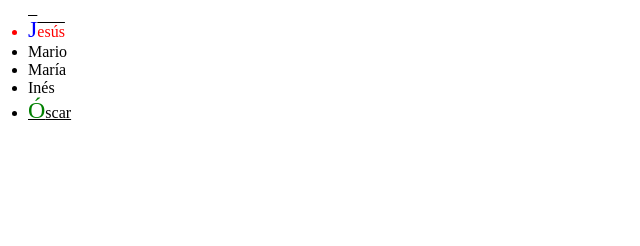
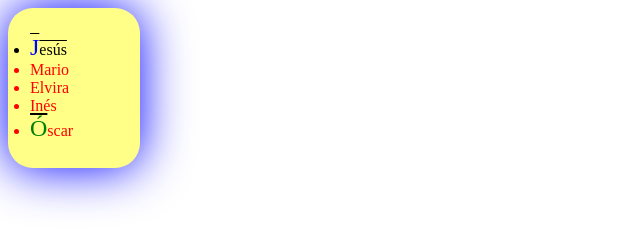
Before and after one commit to OscarCasahe/DIW, a plain HTML site: page #2.1 - Pseudos y funciones/ej08.html in a window 1280 px wide. Shown: the whole page, without its empty margins (0-640 px from the left). Drawn offline with Linux system fonts and the light colour scheme.

Commit message:
corrección

```diff
--- a/#2.1 - Pseudos y funciones/css/ej8.css
+++ b/#2.1 - Pseudos y funciones/css/ej8.css
@@ -4,10 +4,10 @@ ul{
 
 div{
     background-color: rgb(255, 255, 136);
-    width: fit-content;
+    width: 9%;
     padding: 10px 16px 10px 2px;
     border-radius: 25px;
-    box-shadow: 5px 5px 5px blue;
+    box-shadow: 0px 0px 50px 0px blue;
 }
 
 div:hover{
@@ -22,12 +22,14 @@ li:hover{
 li:first-child {
     text-decoration: overline black;
     list-style: circle black;
-    color: red;
 
 }
-li:last-child{
-    text-decoration:underline black;
+
+li:nth-child(2), li:nth-child(3), li:nth-child(4), li:last-child {
+    color: red;
 }
+
+
 li:first-child::first-letter, li:last-child::first-letter{
     font-size: 1.5em;
 }
@@ -36,4 +38,5 @@ li:first-child::first-letter{
 }
 li:last-child::first-letter{
     color: green;
+    text-decoration: overline black;
 }
--- a/#2.1 - Pseudos y funciones/ej08.html
+++ b/#2.1 - Pseudos y funciones/ej08.html
@@ -1,19 +1,21 @@
 <!DOCTYPE html>
 <html lang="en">
-<head>
-    <meta charset="UTF-8">
-    <meta http-equiv="X-UA-Compatible" content="IE=edge">
-    <meta name="viewport" content="width=device-width, initial-scale=1.0">
-    <link rel="stylesheet" type="text/css" href="css/ej8.css">
+  <head>
+    <meta charset="UTF-8" />
+    <meta http-equiv="X-UA-Compatible" content="IE=edge" />
+    <meta name="viewport" content="width=device-width, initial-scale=1.0" />
     <title>Document</title>
-</head>
-<body>
-    <ul>
+    <link rel="stylesheet" href="css/ej8.css" />
+  </head>
+  <body>
+    <div>
+      <ul>
         <li>Jesús</li>
         <li>Mario</li>
-        <li>María</li>
+        <li>Elvira</li>
         <li>Inés</li>
         <li>Óscar</li>
       </ul>
-</body>
+    </div>
+  </body>
 </html>
```
